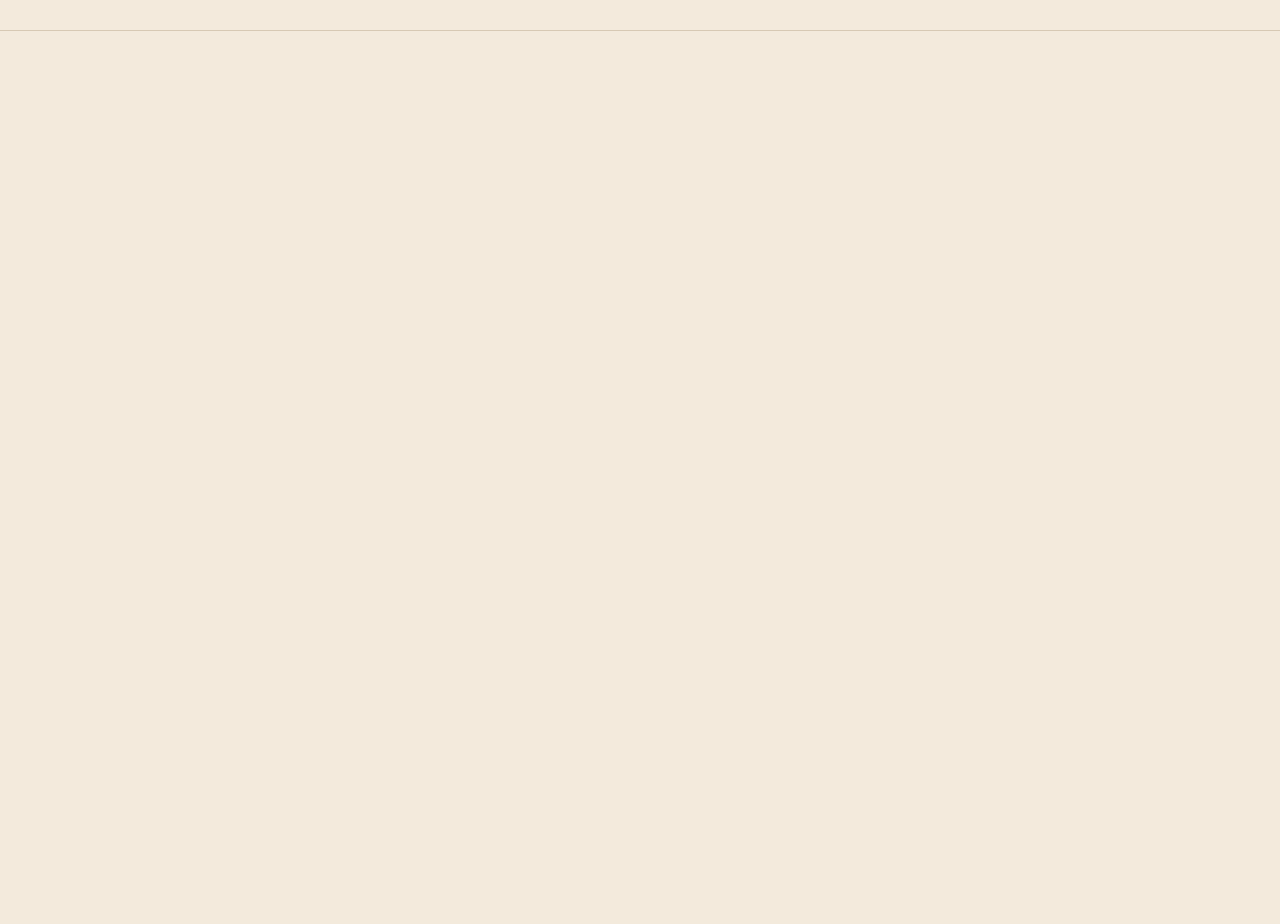
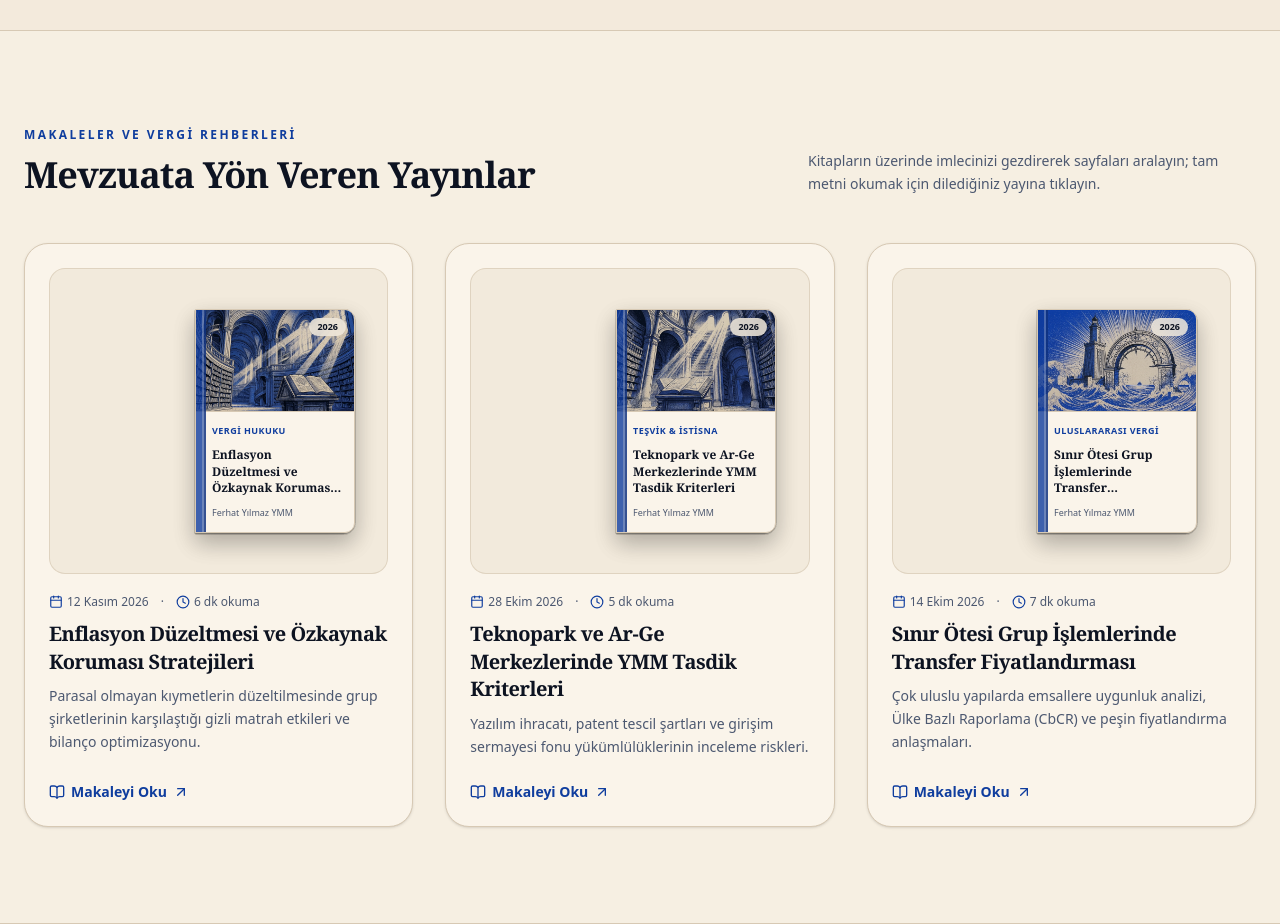
Before and after one commit to onuracar-dev/FerhatMuhasebe, a React (Vite) app: page / in a window 1280 px wide. Shown: the part 3300-4224 px from the top of the page. Before the commit the page ends 3331 px from the top, so only its background shows below. Built offline with nearby package versions, Linux system fonts and the light colour scheme; a web font is replaced by a local one.

Commit message:
3D Book componentinde YMM vergi rehberleri, Flow kapak görselleri ve makale okuma penceresi ayarlamaları yapıldı

```diff
--- a/src/App.tsx
+++ b/src/App.tsx
@@ -6,6 +6,7 @@ import { TrustSealBand } from "@/components/sections/TrustSealBand";
 import { ServicesSection } from "@/components/sections/ServicesSection";
 import { FaqSection } from "@/components/sections/FaqSection";
 import { ReferencesSection } from "@/components/sections/ReferencesSection";
+import { BlogSection } from "@/components/sections/BlogSection";
 
 function MainSiteShell() {
   return (
@@ -38,6 +39,7 @@ function MainSiteShell() {
         <ServicesSection />
         <FaqSection />
         <ReferencesSection />
+        <BlogSection />
       </main>
     </div>
   );
--- a/src/components/3d-book.tsx
+++ b/src/components/3d-book.tsx
@@ -1,13 +1,26 @@
-"use client";
-
 import { useRef, useState } from "react";
 
-export default function InteractiveBook() {
+export interface InteractiveBookProps {
+  title: string;
+  category: string;
+  coverImage: string;
+  year?: string;
+  excerpt?: string;
+  onOpen?: () => void;
+}
+
+export function InteractiveBook({
+  title,
+  category,
+  coverImage,
+  year = "2026",
+  excerpt,
+  onOpen,
+}: InteractiveBookProps) {
   const bookRef = useRef<HTMLDivElement>(null);
   const [progress, setProgress] = useState(0);
   const [isDragging, setIsDragging] = useState(false);
 
-  // Linear interpolation function
   const lerp = (a: number, b: number, t: number) => a + (b - a) * t;
 
   const handlePointerMove = (e: React.PointerEvent<HTMLDivElement>) => {
@@ -16,15 +29,9 @@ export default function InteractiveBook() {
     const rect = bookRef.current.getBoundingClientRect();
     const cursorX = e.clientX;
     const bookCenterX = rect.left + rect.width / 2;
-
-    // Calculate how far cursor is from center (-1 to 1)
     const distanceFromCenter = (cursorX - bookCenterX) / (rect.width / 2);
-
-    // Map cursor position to progress
-    // Left side (negative) = open (1), Right side (positive) = closed (0)
     const targetProgress = lerp(1, 0, (distanceFromCenter + 1) / 2);
 
-    // Clamp between 0 and 1
     setProgress(Math.max(0, Math.min(1, targetProgress)));
   };
 
@@ -39,24 +46,22 @@ export default function InteractiveBook() {
   };
 
   const handlePointerLeave = () => {
-    // Close book when cursor leaves (only if not dragging on mobile)
     if (!isDragging) {
       setProgress(0);
     }
   };
 
-  // Generate pages - all at same size and position
-  const totalPages = 15;
+  const totalPages = 12;
   const pages = [];
 
-  // All pages same size, different rotation angles
   for (let i = 1; i <= totalPages; i++) {
-    const rotationAngle = (i + 1) * 10; // -20, -30, -40... -160
+    const rotationAngle = (i + 1) * 11;
+    const isLastPage = i === totalPages;
 
     pages.push(
       <div
         key={i}
-        className="absolute h-48 md:h-72 w-32 md:w-52 rounded-lg md:rounded-2xl border border-border bg-background light"
+        className="absolute h-56 w-40 rounded-r-xl border border-border bg-card p-3.5 text-[10px] leading-relaxed text-muted-foreground shadow-xs"
         style={
           {
             transformStyle: "preserve-3d",
@@ -67,15 +72,30 @@ export default function InteractiveBook() {
             "--book-progress": progress,
           } as React.CSSProperties
         }
-      />
+      >
+        {isLastPage && excerpt ? (
+          <div className="flex h-full flex-col justify-between overflow-hidden">
+            <p className="font-semibold uppercase tracking-wider text-primary text-[9px]">
+              Özet Not
+            </p>
+            <p className="line-clamp-6 text-[10px] text-foreground/80">
+              {excerpt}
+            </p>
+            <span className="text-[9px] font-medium text-primary">
+              YMM Ferhat Yılmaz
+            </span>
+          </div>
+        ) : null}
+      </div>
     );
   }
 
   return (
-    <div className="flex w-full h-full items-center justify-center  ">
+    <div className="flex h-68 w-full items-center justify-center overflow-visible">
       <div
         ref={bookRef}
-        className="w-32 md:w-52 h-48 md:h-72 will-change-transform translate-x-16 md:translate-x-24 touch-none"
+        onClick={onOpen}
+        className="relative h-56 w-40 translate-x-10 cursor-pointer will-change-transform touch-none sm:translate-x-14"
         onPointerMove={handlePointerMove}
         onPointerDown={handlePointerDown}
         onPointerUp={handlePointerUp}
@@ -88,81 +108,78 @@ export default function InteractiveBook() {
           } as React.CSSProperties
         }
       >
-        {/* Back Cover (underneath all pages) */}
+        {/* Back Cover */}
         <div
-          className="absolute h-48 md:h-72 w-32 md:w-52 rounded-lg md:rounded-2xl border-2 border-border"
+          className="absolute h-56 w-40 rounded-r-xl border-2 border-border bg-secondary"
           style={{
             transformStyle: "preserve-3d",
             transformOrigin: "left",
-            background:
-              "radial-gradient(hsl(var(--muted)) 0 1px, hsl(var(--background)) 1px 100%) 0 0 / 4px 4px",
-            boxShadow: "0 5px 15px rgba(0,0,0,0.1)",
+            boxShadow: "0 10px 24px rgba(0,0,0,0.14)",
             zIndex: 1,
           }}
         />
 
-        {/* Pages - all same size, different rotations */}
+        {/* Animated Pages */}
         {pages}
 
         {/* Front Cover */}
         <div
-          className="absolute h-48 md:h-72 w-32 md:w-52 bg-muted overflow-hidden"
+          className="absolute h-56 w-40 overflow-hidden border border-border bg-card"
           style={
             {
               transformStyle: "preserve-3d",
               transformOrigin: "left center",
-              transform: `rotateY(calc(var(--book-progress) * -165deg))`,
-              boxShadow: "0 4px 8px rgba(0, 0, 0, 0.1)",
-              borderRadius: "0 8px 8px 0",
+              transform: `rotateY(calc(var(--book-progress) * -162deg))`,
+              boxShadow: "0 10px 22px rgba(0, 0, 0, 0.16)",
+              borderRadius: "0 10px 10px 0",
               zIndex: 200,
               "--book-progress": progress,
             } as React.CSSProperties
           }
         >
-          {/* Cover shadow overlay */}
-          <div
-            className="absolute inset-0 pointer-events-none z-30"
-            style={{
-              borderRadius: "0 8px 8px 0",
-              boxShadow:
-                "0 0 0 0.85px rgba(0, 0, 0, 0.1) inset, 2px 0 1px 0 rgba(0, 0, 0, 0.1) inset, -1.5px 0 1px 0 rgba(0, 0, 0, 0.1) inset, 0 2px 2px 0 rgba(255, 255, 255, 0.1) inset, 0 8px 16px 0 rgba(0, 0, 0, 0.05)",
-            }}
-          />
-
-          {/* Red top section */}
-          <div
-            className="absolute top-0 left-0 right-0 h-[40%] z-10 p-1.5 md:p-3 pl-2 md:pl-4"
-            style={{
-              backgroundColor: "rgb(187, 1, 58)",
-            }}
-          />
+          {/* Cover image strip */}
+          <div className="relative h-[46%] w-full overflow-hidden border-b border-border bg-primary">
+            <img
+              src={coverImage}
+              alt={title}
+              className="h-full w-full object-cover opacity-90"
+            />
+            <span className="absolute top-2 right-2 rounded-full bg-background/85 px-2 py-0.5 text-[9px] font-semibold text-foreground backdrop-blur-xs">
+              {year}
+            </span>
+          </div>
 
           {/* Spine edge */}
-          <div className="absolute top-0 left-0 bottom-0 w-2 md:w-3.5 z-30 flex flex-row justify-end">
-            <div className="w-0.5 h-full bg-background/25" />
-            <div className="w-0.5 h-full bg-foreground/15" />
+          <div className="absolute inset-y-0 left-0 z-30 flex w-2.5 flex-row justify-end bg-primary/80">
+            <div className="h-full w-0.5 bg-background/25" />
+            <div className="h-full w-0.5 bg-foreground/20" />
           </div>
 
-          {/* Title */}
+          {/* Cover Typography */}
           <div
-            className="absolute bottom-1.5 left-3 md:left-6 right-1.5 text-sm md:text-2xl font-medium pointer-events-none select-none z-20 text-muted-foreground/30"
-            style={{
-              textShadow: "0 0 2px hsl(var(--background))",
-              backfaceVisibility: "hidden",
-            }}
+            className="flex h-[54%] flex-col justify-between p-3 pl-4"
+            style={{ backfaceVisibility: "hidden" }}
           >
-            Notebook
+            <span className="text-[9px] font-semibold uppercase tracking-wider text-primary">
+              {category}
+            </span>
+            <p className="font-serif text-xs font-semibold leading-snug text-foreground line-clamp-3">
+              {title}
+            </p>
+            <span className="text-[9px] text-muted-foreground">
+              Ferhat Yılmaz YMM
+            </span>
           </div>
 
-          {/* Back label */}
+          {/* Inner cover label */}
           <div
-            className="absolute top-1/2 right-1/2 text-xs md:text-base font-semibold text-center text-primary"
+            className="absolute top-1/2 right-1/2 px-3 text-center text-xs font-semibold text-primary"
             style={{
               transform: "translate(50%, -50%) rotateY(180deg) scaleX(-1)",
               backfaceVisibility: "hidden",
             }}
           >
-            Back Page
+            YMM Rapor Arşivi
           </div>
         </div>
       </div>
--- /dev/null
+++ b/src/components/sections/BlogSection.tsx
@@ -0,0 +1,194 @@
+import { useState } from "react";
+import { ArrowUpRight, BookOpen, Calendar, Clock, X } from "lucide-react";
+import { InteractiveBook } from "@/components/3d-book";
+
+interface BlogPost {
+  id: string;
+  category: string;
+  title: string;
+  date: string;
+  readTime: string;
+  coverImage: string;
+  excerpt: string;
+  content: string[];
+}
+
+const BLOG_POSTS: BlogPost[] = [
+  {
+    id: "enflasyon-duzeltmesi",
+    category: "Vergi Hukuku",
+    title: "Enflasyon Düzeltmesi ve Özkaynak Koruması Stratejileri",
+    date: "12 Kasım 2026",
+    readTime: "6 dk okuma",
+    coverImage: "/images/blog-ledger.jpg",
+    excerpt:
+      "Parasal olmayan kıymetlerin düzeltilmesinde grup şirketlerinin karşılaştığı gizli matrah etkileri ve bilanço optimizasyonu.",
+    content: [
+      "Enflasyon düzeltmesi uygulaması, yalnızca teknik bir muhasebe endeksleme işlemi değil; şirketlerin özsermaye yapısını, dağıtılabilir kâr potansiyelini ve finansman gider kısıtlamasını doğrudan şekillendiren stratejik bir vergi kararıdır.",
+      "Özellikle yüksek stok devir hızına sahip sanayi işletmeleri ile yoğun sabit kıymet yatırımı yapan gruplarda düzeltme katsayılarının doğru seçilmesi ve toplulaştırılmış yöntem tercihlerinin simülasyonla test edilmesi hayati önem taşır.",
+      "Tam tasdik denetimi kapsamında yürüttüğümüz ön incelemelerde, dönem sonu kapanışından önce bilanço kalemlerinin sınıflandırma hatalarını ayıklayarak gereksiz vergi yüklerinin önüne geçiyoruz.",
+    ],
+  },
+  {
+    id: "arge-teknopark-istisna",
+    category: "Teşvik & İstisna",
+    title: "Teknopark ve Ar-Ge Merkezlerinde YMM Tasdik Kriterleri",
+    date: "28 Ekim 2026",
+    readTime: "5 dk okuma",
+    coverImage: "/images/about-archive.jpg",
+    excerpt:
+      "Yazılım ihracatı, patent tescil şartları ve girişim sermayesi fonu yükümlülüklerinin inceleme riskleri.",
+    content: [
+      "4691 ve 5746 sayılı kanunlar kapsamında sağlanan kurumlar vergisi, gelir vergisi stopajı ve KDV istisnaları teknoloji şirketleri için önemli bir sermaye kalkanı oluşturur.",
+      "Ancak proje kodları bazında maliyet ayrıştırmasının yapılmaması, dışarıda geçirilen süre bildirimlerindeki tutarsızlıklar ve istisna kazancın %3'lük fon ayırma zorunluluğunun atlanması vergi incelemelerinde ciddi tarhiyatlara yol açabilmektedir.",
+      "YMM tasdik sürecinde Ar-Ge personel zaman çizelgelerini, fatura akışını ve proje çıktısını tek bir denetim izinde birleştirerek istisnanın tartışmasız korunmasını sağlıyoruz.",
+    ],
+  },
+  {
+    id: "transfer-fiyatlandirmasi",
+    category: "Uluslararası Vergi",
+    title: "Sınır Ötesi Grup İşlemlerinde Transfer Fiyatlandırması",
+    date: "14 Ekim 2026",
+    readTime: "7 dk okuma",
+    coverImage: "/images/service-strategy.jpg",
+    excerpt:
+      "Çok uluslu yapılarda emsallere uygunluk analizi, Ülke Bazlı Raporlama (CbCR) ve peşin fiyatlandırma anlaşmaları.",
+    content: [
+      "Yurt dışı iştirakler ile yürütülen yönetim hizmet bedeli, gayri maddi hak (royalty) ve grup içi finansman işlemleri, Maliye İdaresi'nin veri analitiği odaklı denetimlerinin merkezinde yer almaktadır.",
+      "OECD rehberleri ile uyumlu hazırlanan yerel dosya ve ana dosya (Master File) dokümantasyonu, ilişkili taraf işlemlerinde örtülü kazanç dağıtımı eleştirilerine karşı en güçlü hukuki dayanaktır.",
+      "Uluslararası yatırım projelerinizde çifte vergilendirmeyi önleme anlaşmalarının sunduğu stopaj indirimlerinden yararlanırken tam uyumlu emsal analiz raporları oluşturuyoruz.",
+    ],
+  },
+];
+
+export function BlogSection() {
+  const [selectedPost, setSelectedPost] = useState<BlogPost | null>(null);
+
+  return (
+    <section id="blog" className="border-b border-border bg-card/40 py-20 sm:py-24">
+      <div className="mx-auto max-w-7xl px-6">
+        <div className="mb-12 flex flex-col justify-between gap-4 md:flex-row md:items-end">
+          <div className="space-y-3">
+            <p className="text-xs font-semibold uppercase tracking-[0.2em] text-primary">
+              Makaleler ve Vergi Rehberleri
+            </p>
+            <h2 className="font-serif text-3xl font-semibold tracking-tight sm:text-4xl">
+              Mevzuata Yön Veren Yayınlar
+            </h2>
+          </div>
+          <p className="max-w-md text-sm leading-relaxed text-muted-foreground">
+            Kitapların üzerinde imlecinizi gezdirerek sayfaları aralayın; tam
+            metni okumak için dilediğiniz yayına tıklayın.
+          </p>
+        </div>
+
+        <div className="grid grid-cols-1 gap-8 md:grid-cols-3">
+          {BLOG_POSTS.map((post) => (
+            <article
+              key={post.id}
+              className="group flex flex-col justify-between rounded-3xl border border-border bg-card p-6 shadow-sm transition-colors hover:border-primary/40"
+            >
+              <div>
+                <div className="mb-5 rounded-2xl border border-border/70 bg-secondary/40 py-4">
+                  <InteractiveBook
+                    title={post.title}
+                    category={post.category}
+                    coverImage={post.coverImage}
+                    excerpt={post.excerpt}
+                    onOpen={() => setSelectedPost(post)}
+                  />
+                </div>
+
+                <div className="mb-2.5 flex items-center gap-3 text-xs text-muted-foreground">
+                  <span className="inline-flex items-center gap-1">
+                    <Calendar className="h-3.5 w-3.5 text-primary" />
+                    {post.date}
+                  </span>
+                  <span>·</span>
+                  <span className="inline-flex items-center gap-1">
+                    <Clock className="h-3.5 w-3.5 text-primary" />
+                    {post.readTime}
+                  </span>
+                </div>
+
+                <h3 className="font-serif text-xl font-semibold leading-snug tracking-tight text-foreground">
+                  {post.title}
+                </h3>
+                <p className="mt-2.5 text-sm leading-relaxed text-muted-foreground">
+                  {post.excerpt}
+                </p>
+              </div>
+
+              <button
+                type="button"
+                onClick={() => setSelectedPost(post)}
+                className="mt-6 inline-flex items-center gap-1.5 text-sm font-semibold text-primary transition-transform group-hover:translate-x-0.5 cursor-pointer"
+              >
+                <BookOpen className="h-4 w-4" />
+                <span>Makaleyi Oku</span>
+                <ArrowUpRight className="h-4 w-4" />
+              </button>
+            </article>
+          ))}
+        </div>
+      </div>
+
+      {selectedPost && (
+        <div
+          className="fixed inset-0 z-50 flex items-center justify-center bg-black/60 p-4 backdrop-blur-sm"
+          onClick={() => setSelectedPost(null)}
+        >
+          <div
+            role="dialog"
+            aria-modal="true"
+            aria-labelledby="blog-modal-title"
+            className="relative max-h-[85vh] w-full max-w-2xl overflow-y-auto rounded-3xl border border-border bg-card p-6 shadow-2xl sm:p-8"
+            onClick={(e) => e.stopPropagation()}
+          >
+            <button
+              type="button"
+              onClick={() => setSelectedPost(null)}
+              aria-label="Kapat"
+              className="absolute top-5 right-5 inline-flex h-9 w-9 items-center justify-center rounded-full border border-border bg-background text-foreground hover:border-primary cursor-pointer"
+            >
+              <X className="h-4 w-4" />
+            </button>
+
+            <span className="inline-block rounded-full border border-border bg-secondary px-3 py-1 text-xs font-semibold text-primary">
+              {selectedPost.category}
+            </span>
+
+            <h3
+              id="blog-modal-title"
+              className="mt-4 font-serif text-2xl font-semibold leading-tight sm:text-3xl"
+            >
+              {selectedPost.title}
+            </h3>
+
+            <div className="mt-3 flex items-center gap-3 text-xs text-muted-foreground">
+              <span>YMM Ferhat Yılmaz</span>
+              <span>·</span>
+              <span>{selectedPost.date}</span>
+              <span>·</span>
+              <span>{selectedPost.readTime}</span>
+            </div>
+
+            <div className="mt-6 overflow-hidden rounded-2xl border border-border">
+              <img
+                src={selectedPost.coverImage}
+                alt={selectedPost.title}
+                className="h-52 w-full object-cover"
+              />
+            </div>
+
+            <div className="mt-6 space-y-4 text-sm leading-relaxed text-foreground/90 sm:text-base">
+              {selectedPost.content.map((para, idx) => (
+                <p key={idx}>{para}</p>
+              ))}
+            </div>
+          </div>
+        </div>
+      )}
+    </section>
+  );
+}
```
